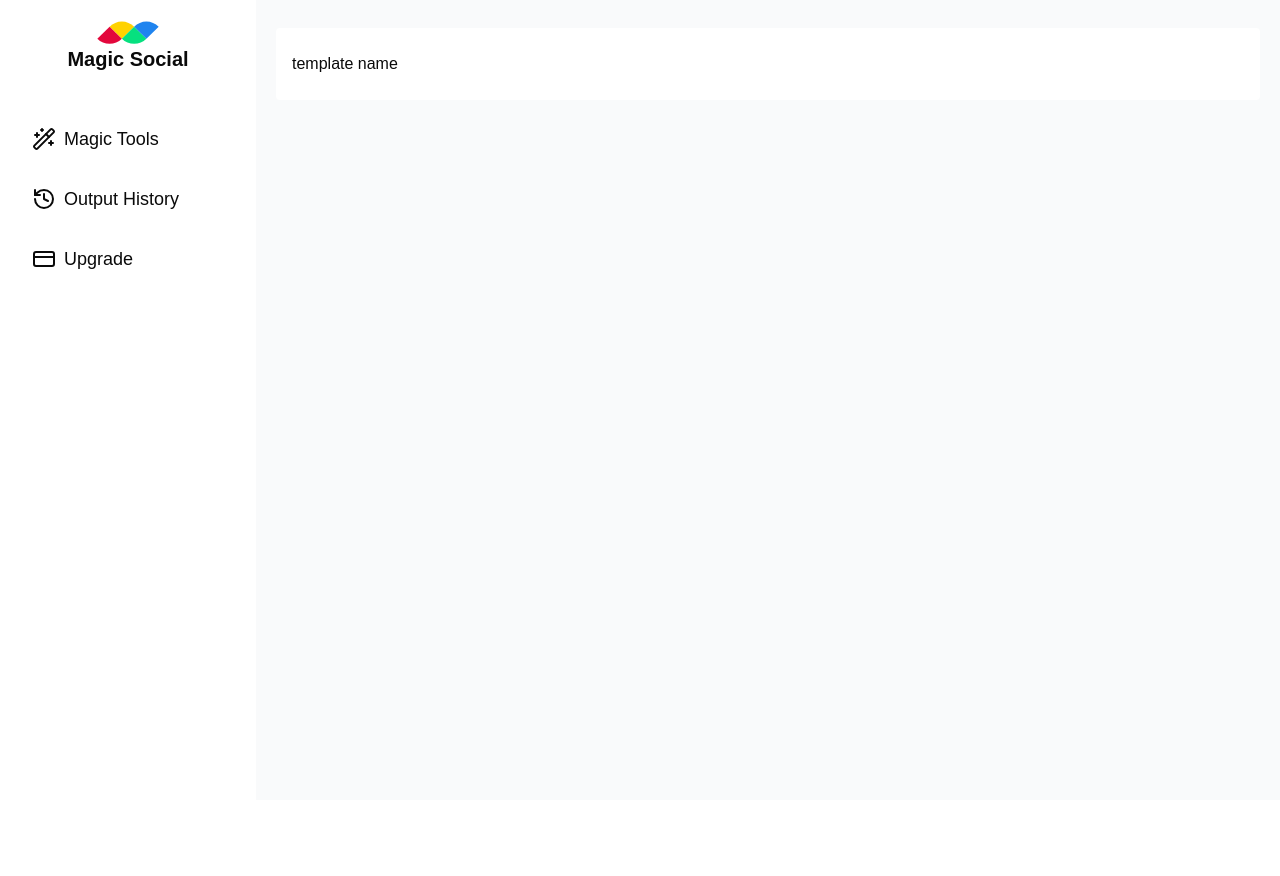
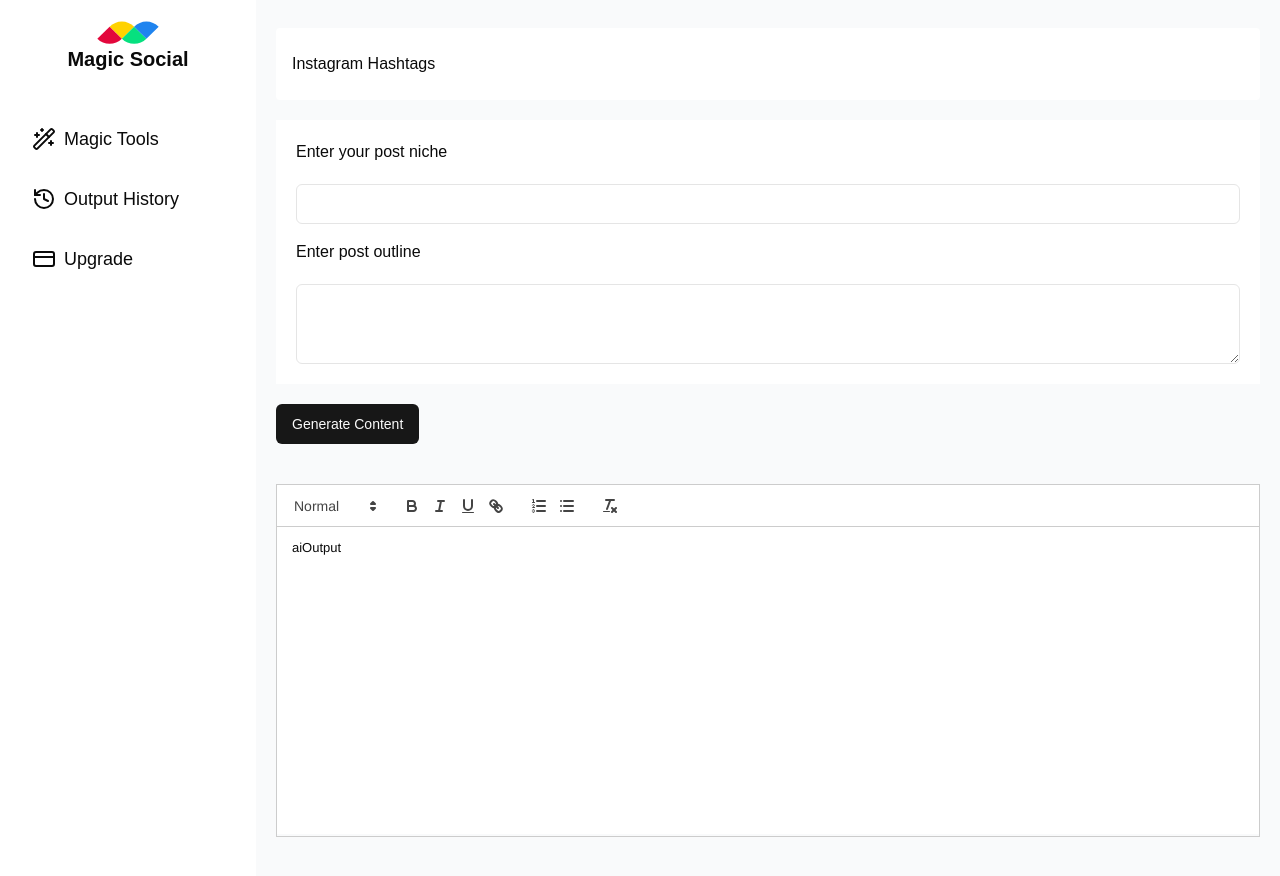
Before and after one commit to axelchacon/ai_contect_axel, a Next.js app: page /dashboard/generate-instagram-hashtags in a window 1280 px wide. Shown: the top 876 px of the page. Before the commit the page ends 800 px from the top, so only its background shows below. Built offline with nearby package versions, Linux system fonts and the light colour scheme; a web font is replaced by a local one.

Commit message:
okok dynamic template

```diff
--- a/package.json
+++ b/package.json
@@ -20,6 +20,7 @@
     "react": "^18",
     "react-dom": "^18",
     "react-icons": "^5.3.0",
+    "react-quill": "^2.0.0",
     "shadcn-ui": "^0.9.2",
     "tailwind-merge": "^2.5.3",
     "tailwindcss-animate": "^1.0.7"
--- /dev/null
+++ b/src/app/dashboard/[templateSlug]/_components/editor.tsx
@@ -0,0 +1,21 @@
+"use client";
+
+import dynamic from "next/dynamic";
+import React from "react";
+import { useMemo } from "react";
+import "react-quill/dist/quill.snow.css";
+
+const Editor = ({ value }: { value: string }) => {
+	const ReactQuill = useMemo(
+		() => dynamic(() => import("react-quill"), { ssr: false }),
+		[]
+	);
+	return (
+		<ReactQuill
+			theme="snow"
+			value={value}
+			className="h-[350px] pb-10 bg-white whitespace-pre-wrap"></ReactQuill>
+	);
+};
+
+export default Editor;
--- a/src/app/dashboard/[templateSlug]/page.tsx
+++ b/src/app/dashboard/[templateSlug]/page.tsx
@@ -1,18 +1,55 @@
+"use client";
+import { Button } from "@/components/ui/button";
+import { Input } from "@/components/ui/input";
+import { Textarea } from "@/components/ui/textarea";
 import { contentTemplates } from "@/lib/content-template";
-import React from "react";
+import { Loader } from "lucide-react";
+import React, { useState } from "react";
+import Editor from "./_components/editor";
 
 interface templateSlugProps {
 	templateSlug: string;
 }
 
 const TemplatePage = ({ params }: { params: templateSlugProps }) => {
+	const [isLoading, setisLoading] = useState(false);
+
 	const selectedTemplate = contentTemplates.find(
 		(item) => item.slug === params.templateSlug
 	);
+	console.log("selectedTemplate", selectedTemplate);
 	return (
 		<div className="mx-5 py-2">
 			<div className="mt-5 py-6 px-4 bg-white rounded">
-				<h2 className="font-medium">template name</h2>
+				<h2 className="font-medium">{selectedTemplate?.name}</h2>
+			</div>
+			<form>
+				<div className="flex flex-col gap-4 p-5 mt-5 bg-white">
+					{selectedTemplate?.form?.map((form) => (
+						<div key={selectedTemplate.slug}>
+							<label>{form.label}</label>
+							{form.field == "input" ? (
+								<div className="mt-5">
+									<Input name="title"></Input>
+								</div>
+							) : (
+								<div className="mt-5">
+									<Textarea name="description" />
+								</div>
+							)}
+						</div>
+					))}
+				</div>
+				<Button className="mt-5" type="submit">
+					{isLoading ? (
+						<Loader className="animate-spin"></Loader>
+					) : (
+						"Generate Content"
+					)}
+				</Button>
+			</form>
+			<div className="my-10">
+				<Editor value={isLoading ? "Generatin..." : "aiOutput"} />
 			</div>
 		</div>
 	);
--- /dev/null
+++ b/src/components/ui/input.tsx
@@ -0,0 +1,25 @@
+import * as React from "react"
+
+import { cn } from "@/lib/utils"
+
+export interface InputProps
+  extends React.InputHTMLAttributes<HTMLInputElement> {}
+
+const Input = React.forwardRef<HTMLInputElement, InputProps>(
+  ({ className, type, ...props }, ref) => {
+    return (
+      <input
+        type={type}
+        className={cn(
+          "flex h-10 w-full rounded-md border border-input bg-background px-3 py-2 text-sm ring-offset-background file:border-0 file:bg-transparent file:text-sm file:font-medium file:text-foreground placeholder:text-muted-foreground focus-visible:outline-none focus-visible:ring-2 focus-visible:ring-ring focus-visible:ring-offset-2 disabled:cursor-not-allowed disabled:opacity-50",
+          className
+        )}
+        ref={ref}
+        {...props}
+      />
+    )
+  }
+)
+Input.displayName = "Input"
+
+export { Input }
--- /dev/null
+++ b/src/components/ui/textarea.tsx
@@ -0,0 +1,24 @@
+import * as React from "react"
+
+import { cn } from "@/lib/utils"
+
+export interface TextareaProps
+  extends React.TextareaHTMLAttributes<HTMLTextAreaElement> {}
+
+const Textarea = React.forwardRef<HTMLTextAreaElement, TextareaProps>(
+  ({ className, ...props }, ref) => {
+    return (
+      <textarea
+        className={cn(
+          "flex min-h-[80px] w-full rounded-md border border-input bg-background px-3 py-2 text-sm ring-offset-background placeholder:text-muted-foreground focus-visible:outline-none focus-visible:ring-2 focus-visible:ring-ring focus-visible:ring-offset-2 disabled:cursor-not-allowed disabled:opacity-50",
+          className
+        )}
+        ref={ref}
+        {...props}
+      />
+    )
+  }
+)
+Textarea.displayName = "Textarea"
+
+export { Textarea }
```
Also changed, not shown: 2 other files (tests, documents, lock files or other folders).
